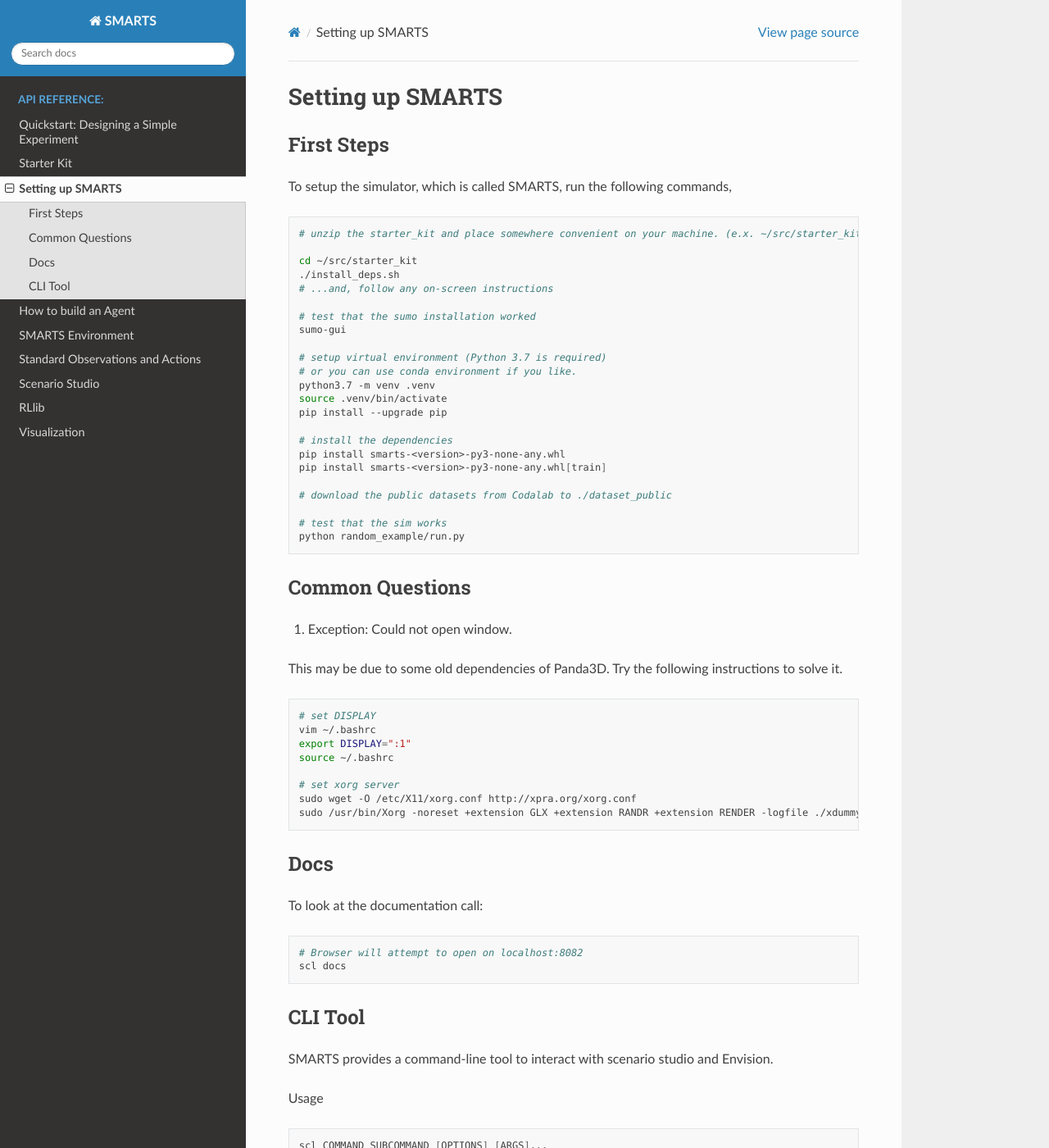
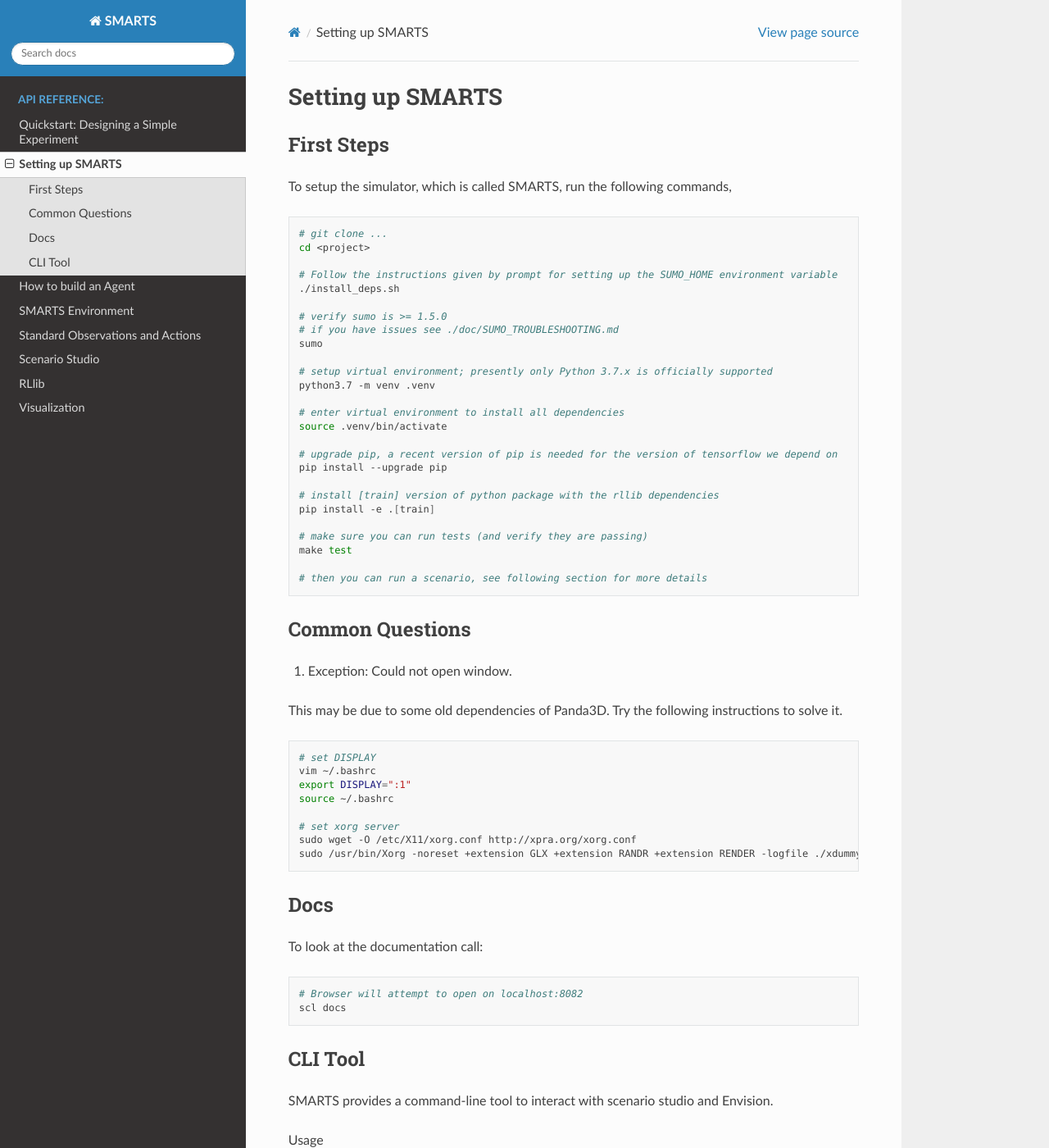
Before and after one commit to huawei-noah/SMARTS, a Sphinx documentation site: the page built from docs/setup.rst, in a window 1280 px wide and 1400 px high. Shown: the whole window at 82% size. Built offline with Sphinx 7.4.7 and the Read the Docs theme 2.0.0, drawn with Linux system fonts in a browser that asks for light colours; pages that are not in the unit, such as notebooks, are missing from menus; some of the changed text lies outside the part shown.

Commit message:
Update outdated docs (#29)
* Update outdated docs

* Remove docs mention codalab and starter kit

* Shouldn't commit this change, revert it

* Remove explanation for MacOS in setup

```diff
--- a/docs/index.rst
+++ b/docs/index.rst
@@ -17,8 +17,6 @@ Scalable Multi-Agent RL Training School (**SMARTS**) is an autonomous driving pl
    :caption: API Reference:
 
    quickstart
-
-   readme.rst
 
    setup.rst
 
--- a/docs/setup.rst
+++ b/docs/setup.rst
@@ -11,29 +11,32 @@ To setup the simulator, which is called SMARTS, run the following commands,
 
 .. code-block:: bash
 
-    # unzip the starter_kit and place somewhere convenient on your machine. (e.x. ~/src/starter_kit)
+    # git clone ...
+    cd <project>
 
-    cd ~/src/starter_kit
+    # Follow the instructions given by prompt for setting up the SUMO_HOME environment variable
     ./install_deps.sh
-    # ...and, follow any on-screen instructions
 
-    # test that the sumo installation worked
-    sumo-gui
+    # verify sumo is >= 1.5.0
+    # if you have issues see ./doc/SUMO_TROUBLESHOOTING.md
+    sumo
 
-    # setup virtual environment (Python 3.7 is required)
-    # or you can use conda environment if you like.
+    # setup virtual environment; presently only Python 3.7.x is officially supported
     python3.7 -m venv .venv
+
+    # enter virtual environment to install all dependencies
     source .venv/bin/activate
+
+    # upgrade pip, a recent version of pip is needed for the version of tensorflow we depend on
     pip install --upgrade pip
 
-    # install the dependencies
-    pip install smarts-<version>-py3-none-any.whl
-    pip install smarts-<version>-py3-none-any.whl[train]
+    # install [train] version of python package with the rllib dependencies
+    pip install -e .[train]
 
-    # download the public datasets from Codalab to ./dataset_public
+    # make sure you can run tests (and verify they are passing)
+    make test
 
-    # test that the sim works
-    python random_example/run.py
+    # then you can run a scenario, see following section for more details
 
 ================
 Common Questions
@@ -78,14 +81,21 @@ Usage
     scl COMMAND SUBCOMMAND [OPTIONS] [ARGS]...
 
 Commands:
-* envision
-* scenario
-* docs
+
+- envision
+- scenario
+- zoo
 
 Subcommands of scenario:
-* build-all: Generate all scenarios under the given directories
-* build: Generate a single scenario
-* clean: Clean generated artifacts
+
+- build-all: Generate all scenarios under the given directories
+- build: Generate a single scenario
+- clean: Clean generated artifacts
 
 Subcommands of envision:
-* start: start envision server
+
+- start: Start envision server
+
+Subcommands of zoo:
+
+- build: Build a policy
--- a/docs/sim/visualization.rst
+++ b/docs/sim/visualization.rst
@@ -7,7 +7,7 @@ Visualization
 Envision
 ========
 
-SMARTS includes a visualizer called *Envision* that runs on a process separate from the main simulation process. To manage these processes we use *supervisord* (available as a *pip* dependency). Supervisord knows what processes to run by reading a `supervisord.conf` file which is included with your Starter Kit. Instead of running `python random_example/run.py` directly, simply call,
+SMARTS includes a visualizer called *Envision* that runs on a process separate from the main simulation process. To manage these processes we use *supervisord* (available as a *pip* dependency). Supervisord knows what processes to run by reading a `supervisord.conf` file. Instead of running `python random_example/run.py` directly, simply call,
 
 .. code-block:: bash
 
@@ -36,10 +36,6 @@ We also have built-in support for `Visdom <https://github.com/facebookresearch/v
 
 .. code-block:: bash
 
-    # (optional) source your virtual environment
-    cd ~/src/starter_kit
-    source .venv/bin/activate
-
     # install visdom
     pip install visdom
 
```
Also changed, not shown: docs/CONTRIBUTING.md (+0 -4 lines), docs/readme.rst (deleted, +0 -252 lines), envision/README.md.
